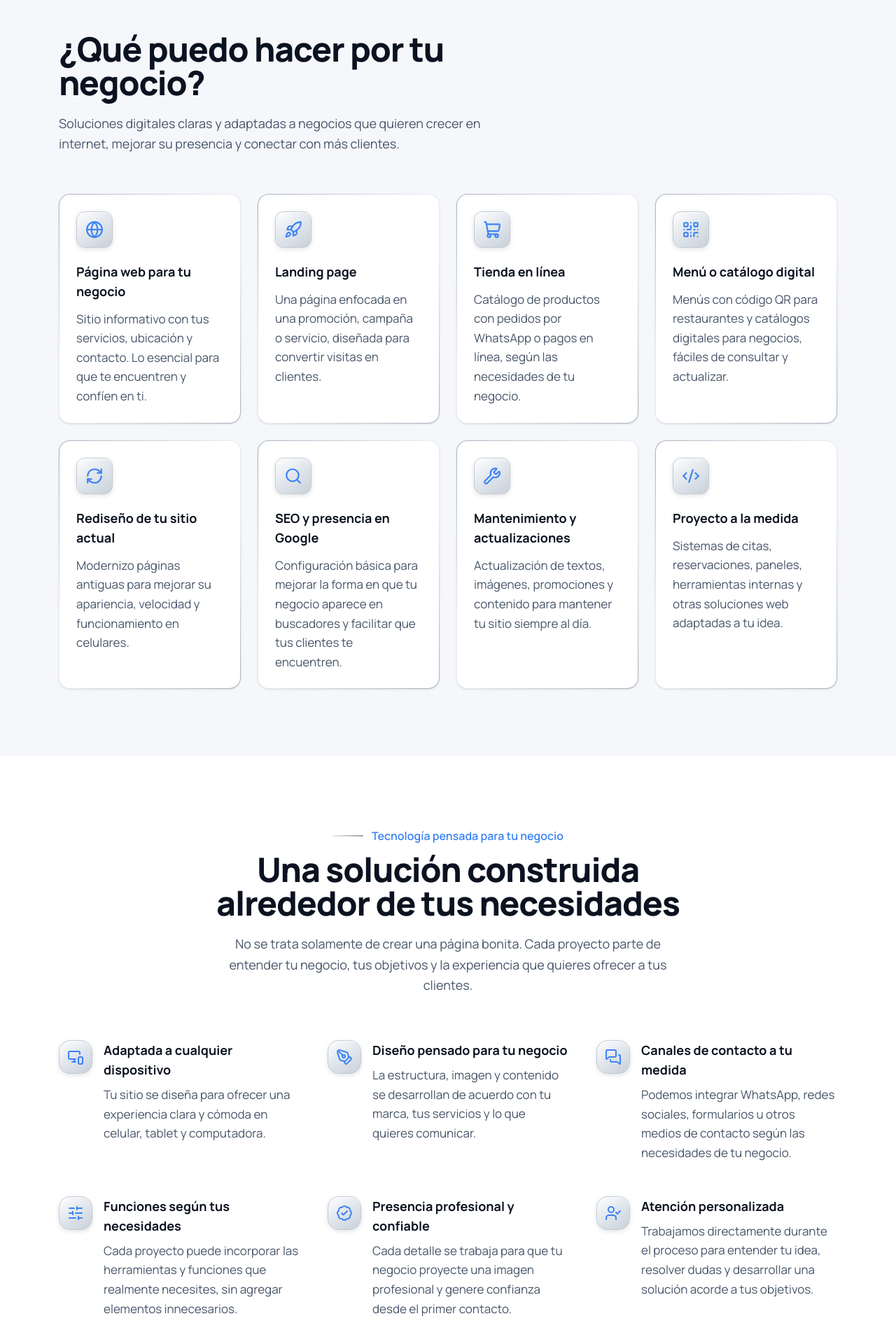
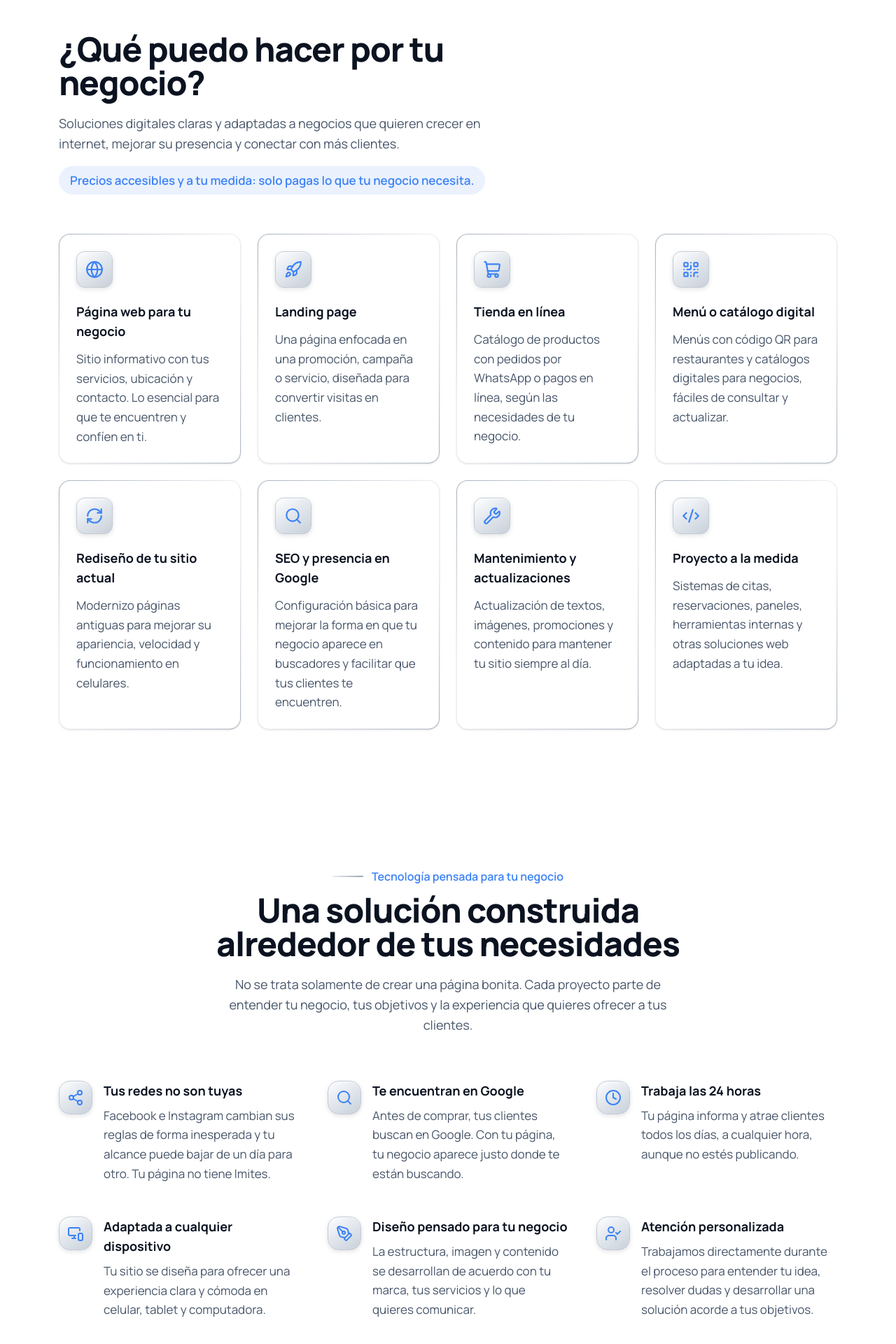
Before and after one commit to neylar-11/web-studio, a Next.js app: page / in a window 1280 px wide. Shown: the part 850-2770 px from the top of the page at 70% size. Built offline with nearby package versions, Linux system fonts and the light colour scheme; no server answers; the database is empty.

Commit message:
nuestro nombre

```diff
--- a/components/About.tsx
+++ b/components/About.tsx
@@ -27,7 +27,7 @@ const areas = [
 
 export default function About() {
   return (
-    <section id="sobre-mi" className="scroll-mt-20 bg-paper py-24 text-ink">
+    <section id="sobre-mi" className="scroll-mt-20 bg-card py-24 text-ink">
       <div className="mx-auto grid max-w-6xl items-center gap-14 px-5 lg:grid-cols-[2fr_3fr] lg:gap-20">
         {/* Tarjeta visual: placa de plata */}
         <div className="silver-plate relative overflow-hidden rounded-3xl p-8 text-ink">
@@ -88,13 +88,19 @@ export default function About() {
             directa de principio a fin.
           </p>
 
-          <p className="mt-4 text-lg leading-relaxed text-ink-muted">
-            Mi visión es mantenerme en constante capacitación y actualización en desarrollo web,
-            bases de datos, arquitectura de software y nuevas tecnologías. Busco fortalecer
-            continuamente mis conocimientos técnicos para aplicar mejores prácticas, adoptar
-            herramientas actuales y desarrollar soluciones cada vez más completas, funcionales y
-            adaptadas a las necesidades reales de cada proyecto.
-          </p>
+          <blockquote className="mt-6 border-l-2 border-silver pl-5 text-lg italic leading-relaxed text-ink">
+            Zacatecas es tierra de plata, y la plata se trabaja con paciencia hasta revelar su brillo. De esa idea nace{" "}
+            <span className="font-semibold not-italic">
+              i<span className="text-accent">z</span>t
+              <span className="text-accent">ac</span>
+            </span>
+            inspirado en{" "}
+            <span className="font-semibold not-italic">
+              i<span className="text-accent">z</span>t
+              <span className="text-accent">ac</span>
+            </span>
+            teocuitlatl. Cada sitio se construye con detalle hasta lograr una presencia digital propia, clara y capaz de destacar.
+          </blockquote>
 
           <ul className="mt-8 grid gap-3 sm:grid-cols-2">
             {strengths.map(({ icon: Icon, label }) => (
--- a/components/Process.tsx
+++ b/components/Process.tsx
@@ -48,7 +48,7 @@ export default function Process() {
   return (
     <section
       id="proceso"
-      className="scroll-mt-20 bg-paper py-24 text-ink"
+      className="scroll-mt-20 bg-card py-24 text-ink"
     >
       <div className="mx-auto max-w-6xl px-5">
 
@@ -96,7 +96,7 @@ export default function Process() {
                       md:col-start-2
                     "
                   >
-                    <div className="flex h-12 w-12 items-center justify-center rounded-full bg-accent text-sm font-bold text-white shadow-lg shadow-accent/20 ring-4 ring-paper outline outline-2 outline-offset-4 outline-silver/70">
+                    <div className="flex h-12 w-12 items-center justify-center rounded-full bg-accent text-sm font-bold text-white shadow-lg shadow-accent/20 ring-4 ring-card outline outline-2 outline-offset-4 outline-silver/70">
                       {step.number}
                     </div>
                   </div>
--- a/components/Services.tsx
+++ b/components/Services.tsx
@@ -54,7 +54,7 @@ const services = [
 
 export default function Services() {
   return (
-    <section id="servicios" className="scroll-mt-20 bg-paper py-24 text-ink">
+    <section id="servicios" className="scroll-mt-20 bg-card py-24 text-ink">
       <div className="mx-auto max-w-6xl px-5">
         <div className="max-w-2xl">
 
@@ -67,6 +67,10 @@ export default function Services() {
             Soluciones digitales claras y adaptadas a negocios que quieren
             crecer en internet, mejorar su presencia y conectar con más
             clientes.
+          </p>
+
+          <p className="mt-4 inline-flex items-center gap-2 rounded-full bg-accent/10 px-4 py-2 font-semibold text-accent">
+            Precios accesibles y a tu medida: solo pagas lo que tu negocio necesita.
           </p>
         </div>
 
--- a/components/WhyMe.tsx
+++ b/components/WhyMe.tsx
@@ -1,13 +1,28 @@
 import {
   MonitorSmartphone,
-  MessagesSquare,
-  BadgeCheck,
+  PenTool,
   UserCheck,
-  PenTool,
-  SlidersHorizontal,
+  Share2,
+  Search,
+  Clock,
 } from "lucide-react";
 
 const benefits = [
+  {
+    icon: Share2,
+    title: "Tus redes no son tuyas",
+    text: "Facebook e Instagram cambian sus reglas de forma inesperada y tu alcance puede bajar de un día para otro. Tu página no tiene lmites.",
+  },
+  {
+    icon: Search,
+    title: "Te encuentran en Google",
+    text: "Antes de comprar, tus clientes buscan en Google. Con tu página, tu negocio aparece justo donde te están buscando.",
+  },
+  {
+    icon: Clock,
+    title: "Trabaja las 24 horas",
+    text: "Tu página informa y atrae clientes todos los días, a cualquier hora, aunque no estés publicando.",
+  },
   {
     icon: MonitorSmartphone,
     title: "Adaptada a cualquier dispositivo",
@@ -17,21 +32,6 @@ const benefits = [
     icon: PenTool,
     title: "Diseño pensado para tu negocio",
     text: "La estructura, imagen y contenido se desarrollan de acuerdo con tu marca, tus servicios y lo que quieres comunicar.",
-  },
-  {
-    icon: MessagesSquare,
-    title: "Canales de contacto a tu medida",
-    text: "Podemos integrar WhatsApp, redes sociales, formularios u otros medios de contacto según las necesidades de tu negocio.",
-  },
-  {
-    icon: SlidersHorizontal,
-    title: "Funciones según tus necesidades",
-    text: "Cada proyecto puede incorporar las herramientas y funciones que realmente necesites, sin agregar elementos innecesarios.",
-  },
-  {
-    icon: BadgeCheck,
-    title: "Presencia profesional y confiable",
-    text: "Cada detalle se trabaja para que tu negocio proyecte una imagen profesional y genere confianza desde el primer contacto.",
   },
   {
     icon: UserCheck,
--- a/data/faq.ts
+++ b/data/faq.ts
@@ -7,7 +7,7 @@ export const faq: FaqItem[] = [
   {
     question: "¿Cuánto cuesta una página web?",
     answer:
-      "Depende de lo que tu negocio necesite: no cuesta lo mismo una página informativa que una tienda en línea. Por eso no manejo precios fijos; platicamos, entiendo tu proyecto y te envío una cotización clara y sin compromiso.",
+      "Depende de lo que tu negocio necesite: no cuesta lo mismo una página informativa que una tienda en línea, y el dominio y el alojamiento pueden ser gratuitos o de pago según lo que prefieras. Por eso no manejo precios fijos; platicamos, entiendo tu proyecto y te envío una cotización clara, accesible y sin compromiso.",
   },
   {
     question: "¿Cuánto tiempo tarda?",
```
